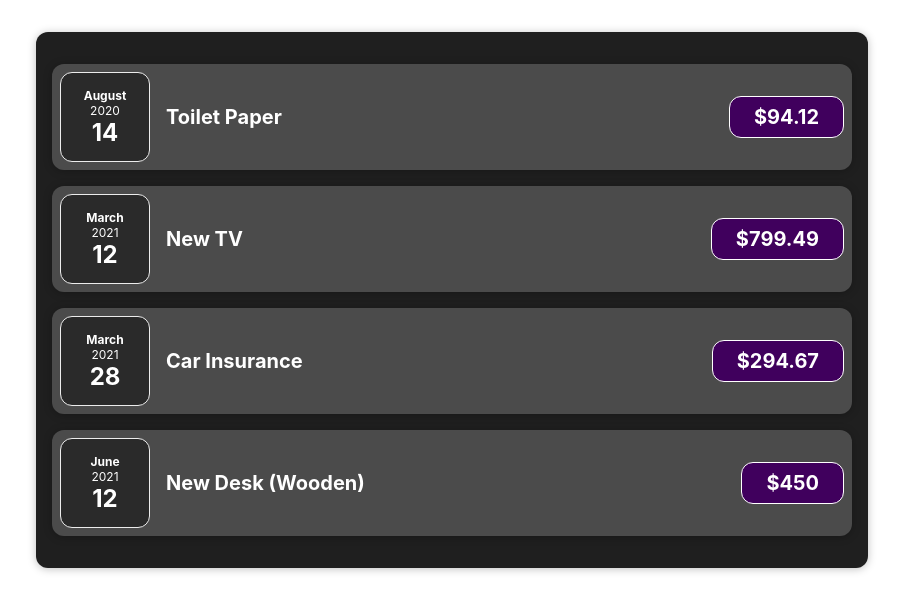
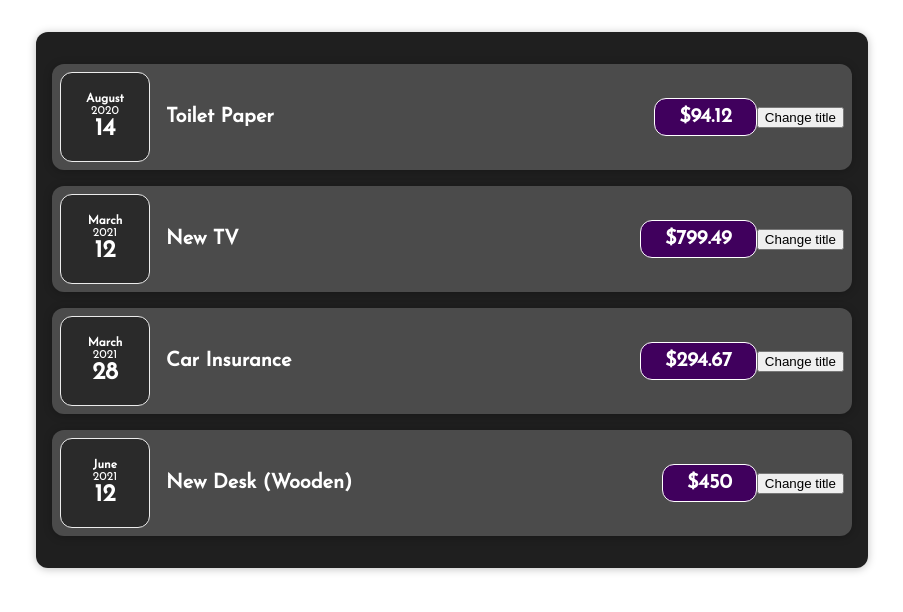
Before and after one commit to YashBriskteq/DailyExpenses, a React (Create React App) app: page / in a window 1280 px wide. Shown: the top 612 px of the page, without its empty margins (188-1091 px from the left). Built offline with nearby package versions, Linux system fonts and the light colour scheme.

Commit message:
structure maintain

```diff
--- a/public/index.html
+++ b/public/index.html
@@ -5,6 +5,12 @@
     <link rel="icon" href="%PUBLIC_URL%/favicon.ico" />
     <meta name="viewport" content="width=device-width, initial-scale=1" />
     <meta name="theme-color" content="#000000" />
+    <link rel="preconnect" href="https://fonts.googleapis.com" />
+    <link rel="preconnect" href="https://fonts.gstatic.com" crossorigin />
+    <link
+      href="https://fonts.googleapis.com/css2?family=Josefin+Sans&display=swap"
+      rel="stylesheet"
+    />
     <meta
       name="description"
       content="Web site created using create-react-app"
@@ -24,7 +30,7 @@
       work correctly both with client-side routing and a non-root public URL.
       Learn how to configure a non-root public URL by running `npm run build`.
     -->
-    <title>React App</title>
+    <title>Daily Expenses</title>
   </head>
   <body>
     <noscript>You need to enable JavaScript to run this app.</noscript>
--- a/src/components/ExpenseDate.js
+++ b/src/components/Expenses/ExpenseDate.js
@@ -1,6 +1,6 @@
 import "./ExpenseDate.css";
 
-function ExpenseDate(props) {
+const ExpenseDate = (props) => {
   const month = props.date.toLocaleString("en-US", { month: "long" });
   const day = props.date.toLocaleString("en-US", { day: "2-digit" });
   const year = props.date.getFullYear();
@@ -12,6 +12,6 @@
       <div className="expense-date__day">{day}</div>
     </div>
   );
-}
+};
 
 export default ExpenseDate;
--- a/src/components/ExpenseItem.js
+++ b/src/components/Expenses/ExpenseItem.js
@@ -1,11 +1,11 @@
-import Card from "./Card";
-import ExpenseDate from "./ExpenseDate";
+import Card from "../UI/Card";
+import ExpenseDate from "../Expenses/ExpenseDate";
 import "./ExpenseItem.css";
 
-function ExpenseItem(props) {
-  // const expenseDate = new Date(2023, 3, 14);
-  // const expenseTitle = "Car Insurance";
-  // const expenseAmount = 233;
+const ExpenseItem = (props) => {
+  const clickHandler = () => {
+    console.log("clicked");
+  };
 
   return (
     <Card className="expense-item">
@@ -14,8 +14,9 @@
         <h2>{props.title}</h2>
         <div className="expense-item__price">${props.amount}</div>
       </div>
+      <button onClick={clickHandler}>Change title</button>
     </Card>
   );
-}
+};
 
 export default ExpenseItem;
--- a/src/components/Card.js
+++ b/src/components/UI/Card.js
@@ -1,10 +1,10 @@
 import "./Card.css";
 
-function Card(props) {
+const Card = (props) => {
   const classes = "card " + props.className;
-  console.log(classes);
+  // console.log(classes);
   return <div className={classes}>{props.children}</div>;
-}
+};
 
 export default Card;
 
--- a/src/index.css
+++ b/src/index.css
@@ -1,13 +1,14 @@
 body {
   margin: 0;
-  font-family: -apple-system, BlinkMacSystemFont, 'Segoe UI', 'Roboto', 'Oxygen',
-    'Ubuntu', 'Cantarell', 'Fira Sans', 'Droid Sans', 'Helvetica Neue',
+  font-family: -apple-system, BlinkMacSystemFont, "Segoe UI", "Roboto", "Oxygen",
+    "Ubuntu", "Cantarell", "Fira Sans", "Droid Sans", "Helvetica Neue",
     sans-serif;
   -webkit-font-smoothing: antialiased;
   -moz-osx-font-smoothing: grayscale;
+  font-family: "Josefin Sans", sans-serif;
 }
 
 code {
-  font-family: source-code-pro, Menlo, Monaco, Consolas, 'Courier New',
+  font-family: source-code-pro, Menlo, Monaco, Consolas, "Courier New",
     monospace;
 }
```
Also changed, not shown: src/App.js (+4 -4 lines), src/components/Expenses/Expenses.js (renamed from src/components/Expenses.js, +4 -4 lines), src/components/Expenses/ExpenseDate.css (renamed from src/components/ExpenseDate.css), src/components/Expenses/ExpenseItem.css (renamed from src/components/ExpenseItem.css), src/components/Expenses/Expenses.css (renamed from src/components/Expenses.css), src/components/UI/Card.css (renamed from src/components/Card.css).
